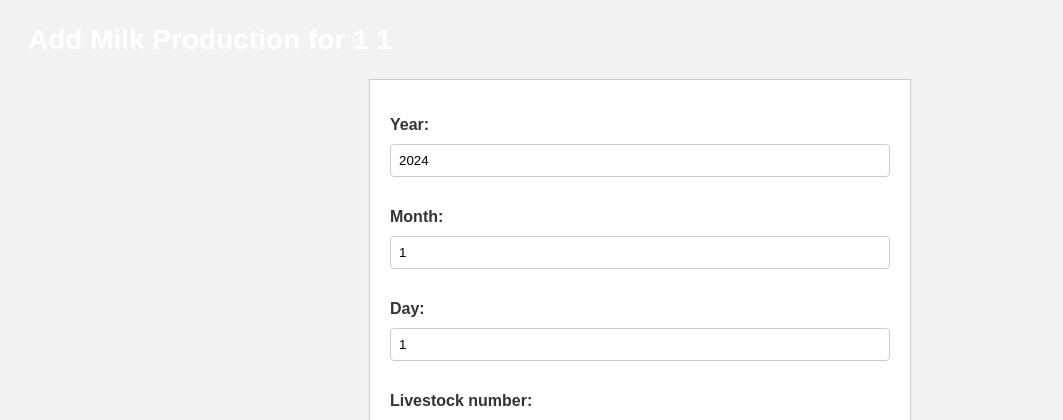
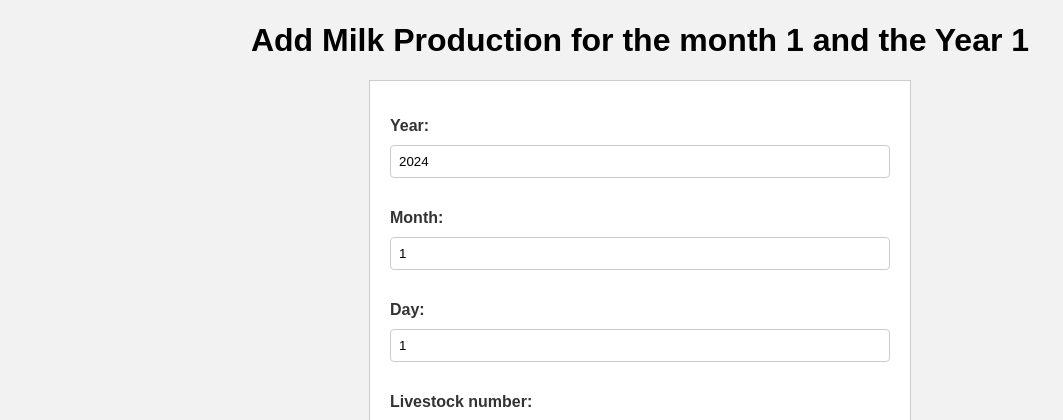
Before and after one commit to Denisganga/Farm_Management_System, a Django app: page /add_milkproductionbymonth/1/1/ in a window 1280 px wide. Shown: the part 147-567 px from the top of the page, without its empty margins (0-1063 px from the left). Run offline with Django 4.2, Linux system fonts and the light colour scheme.

```diff
--- a/homepage/templates/homepage/addmilkproduction.html
+++ b/homepage/templates/homepage/addmilkproduction.html
@@ -14,8 +14,10 @@
 
         h1 {
             text-align: center;
-            color: #333;
+            color: black;
         }
+
+
 
         form {
             background-color: #fff;
@@ -62,7 +64,7 @@
     </style>
 </head>
 <body>
-  <h2>Add Milk Production for {{ selected_month }} {{ selected_year }}</h2>
+  <h1>Add Milk Production for the month {{ selected_month }}  and the Year {{ selected_year }}</h1>
 
   <form method="post" action="">
     {% csrf_token %}
```
